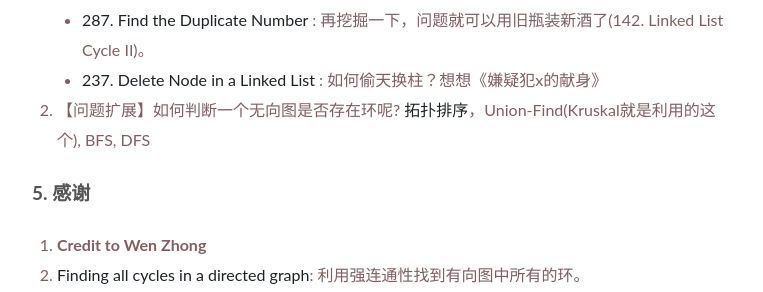
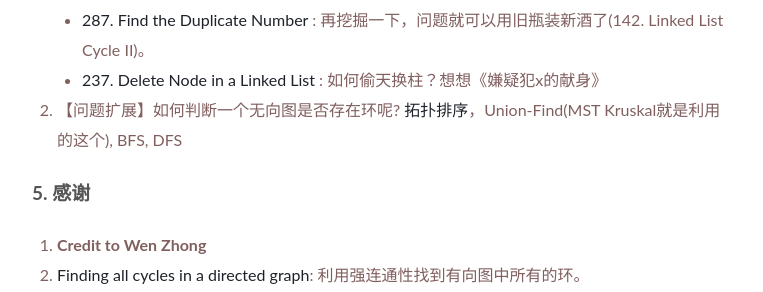
Before and after one commit to WillWang-X/willwang-x.github.io, a Jekyll site: the page built from _posts/2018-02-18-shift.md, in a window 1280 px wide and 900 px high, scrolled down 1558 px. Shown: the part 160-452 px from the top of the window, without its empty margins (258-1021 px from the left). Built offline with Jekyll 4.4.1, drawn with Linux system fonts in a browser that asks for light colours.

```diff
--- a/_posts/2018-02-18-shift.md
+++ b/_posts/2018-02-18-shift.md
@@ -53,7 +53,7 @@
 	- [287. Find the Duplicate Number](https://leetcode.com/problems/find-the-duplicate-number/description/) : 再挖掘一下，问题就可以用旧瓶装新酒了(142. Linked List Cycle II)。
 	- [237. Delete Node in a Linked List
 ](https://leetcode.com/problems/delete-node-in-a-linked-list/description/): 如何偷天换柱？想想《嫌疑犯x的献身》
-2. 【问题扩展】如何判断一个无向图是否存在环呢? [拓扑排序](http://www.cnblogs.com/TenosDoIt/p/3644225.html)，Union-Find(Kruskal就是利用的这个), BFS, DFS
+2. 【问题扩展】如何判断一个无向图是否存在环呢? [拓扑排序](http://www.cnblogs.com/TenosDoIt/p/3644225.html)，Union-Find(MST Kruskal就是利用的这个), BFS, DFS
 
 
 ## 5. 感谢
```
